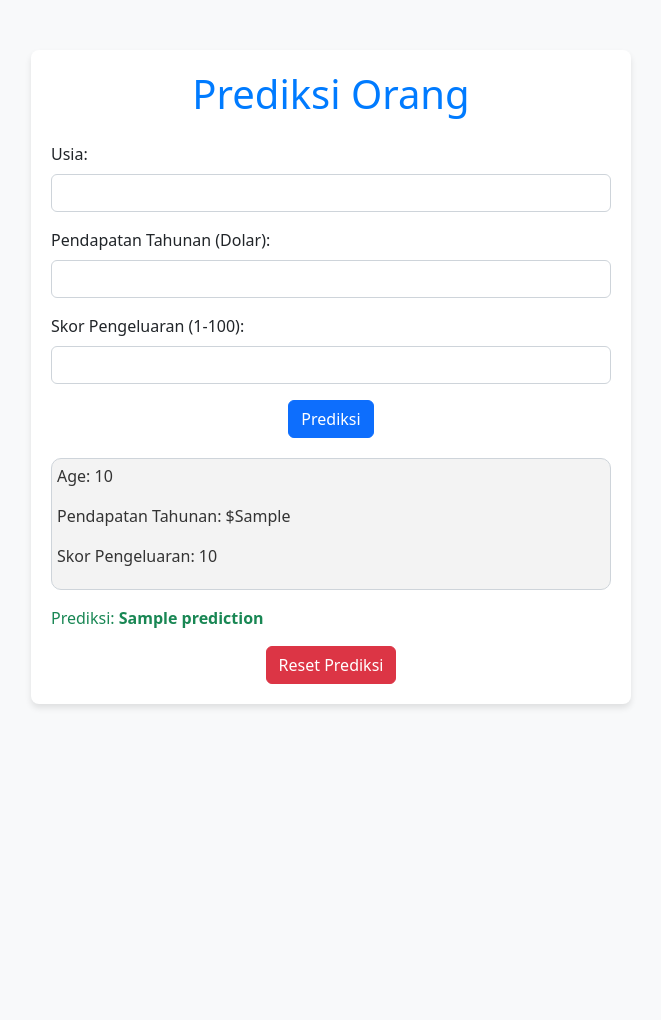
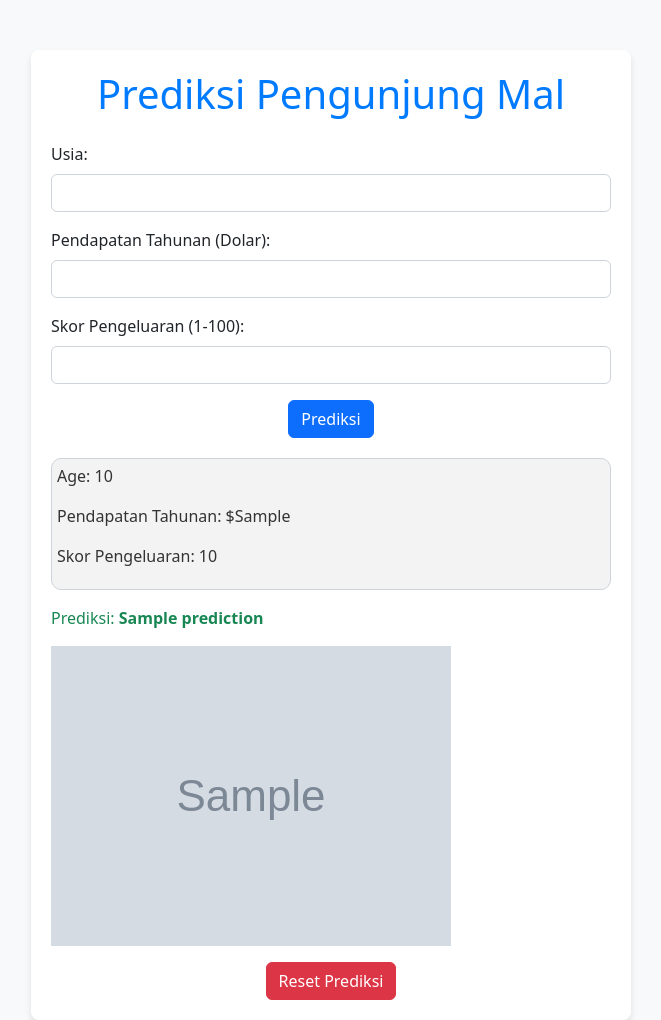
Before and after one commit to Flwstrm40/ML-Project-Gaming, a Flask app: template templates/index.html in a window 1280 px wide. Shown: the whole page, without its empty margins (309-970 px from the left). Before the commit the page ends 708 px from the top, so only its background shows below. Run offline with Flask 3, Linux system fonts and the light colour scheme; the template is opened without the code that fills it: most values are stand-ins (such as "Sample title", 1, 10 or a date in 2020); grey boxes marked "Sample" are stand-in pictures; parts of the project's set-up code (start-up, migrations or seed data) failed here and were passed over.

Commit message:
feat: add image for prediction

```diff
--- a/app.py
+++ b/app.py
@@ -25,16 +25,21 @@ def predict():
 
         if prediction == 0:
             prediction_text = 'Kamu adalah orang yang sangat boros'
+            image = 'static/cluster0.jpg'
         elif prediction == 1:
             prediction_text = 'Kamu adalah orang yang boros'
+            image = 'static/cluster1.jpg'
         elif prediction == 2:
             prediction_text = 'Kamu adalah orang yang hemat'
+            image = 'static/cluster2.jpg'
         elif prediction == 3:
             prediction_text = 'Kamu sederhana'
+            image = 'static/cluster3.jpg'
         elif prediction == 4:
             prediction_text = 'Kamu seorang mahasiswa'
+            image = 'static/cluster4.jpg'
 
-        return render_template('index.html', age=age, annual_income=annual_income, spending_score=spending_score, prediction=prediction_text)
+        return render_template('index.html', age=age, annual_income=annual_income, spending_score=spending_score, prediction=prediction_text, image=image)
 
 if __name__ == '__main__':
     app.run(debug=True)
--- a/templates/index.html
+++ b/templates/index.html
@@ -46,7 +46,7 @@
 </head>
 <body>
     <div class="container">
-        <h1 class="text-center mb-4">Prediksi Orang</h1>
+        <h1 class="text-center mb-4">Prediksi Pengunjung Mal</h1>
 
         <form action="/predict" method="post">
             <div class="mb-3">
@@ -74,9 +74,10 @@
             <p class="result-text">Skor Pengeluaran: {{ spending_score }}</p>
         </div>
         <p class="mt-3 text-success">Prediksi: <strong>{{ prediction }}</strong></p>
+        <img src="{{ image }}" alt="image cluster" class="img-fluid">
         <form action="/">
             <div class="text-center">
-                <button type="submit" class="btn btn-danger">Reset Prediksi</button>
+                <button type="submit" class="mt-lg-3 btn btn-danger">Reset Prediksi</button>
             </div>
         </form>
         {% endif %}
```
Also changed, not shown: static/cluster0.jpg (added), static/cluster1.jpg (added), static/cluster2.jpg (added), static/cluster3.jpg (added), static/cluster4.jpg (added).
